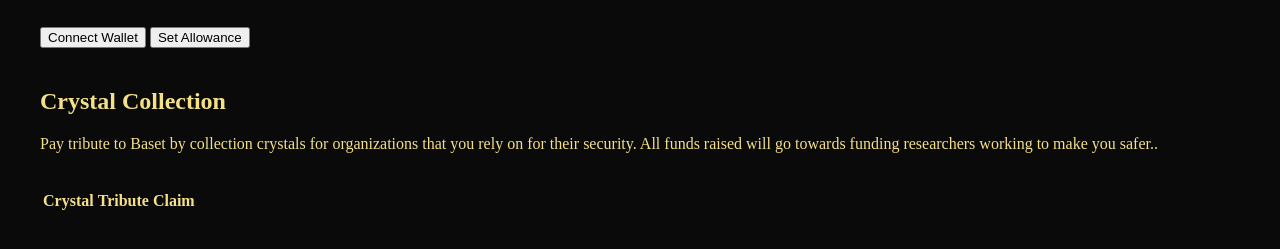
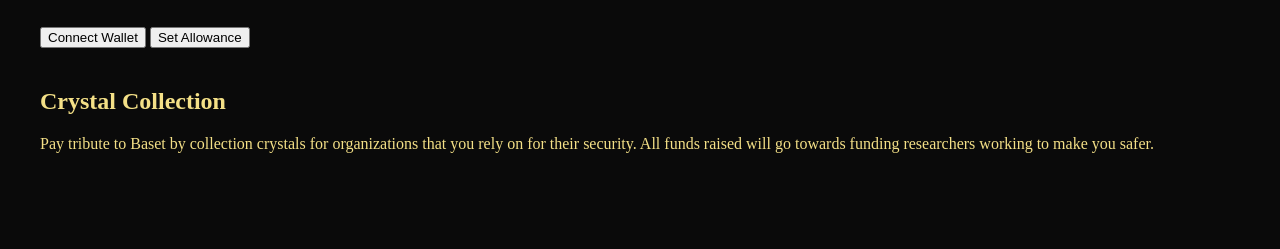
Before and after one commit to pierce403/bastet, a plain HTML site: page tribute.html in a window 1280 px wide. Shown: the part 111-360 px from the top of the page. Drawn offline with Linux system fonts and the light colour scheme; a script that the page names is missing.

Commit message:
hide the table sometimes

```diff
--- a/tribute.html
+++ b/tribute.html
@@ -36,10 +36,10 @@
             <section class="nft-purchase">
                 <h2>Crystal Collection</h2>
                 Pay tribute to Baset by collection crystals for organizations that you rely on for their security. All
-                funds raised will go towards funding researchers working to make you safer..
+                funds raised will go towards funding researchers working to make you safer.
 
-                <br><br><br>
-                <table id="nft-table">
+                <br><br>
+                <table id="nft-table" hidden="true">
                     <thead>
                         <tr>
                             <th>Crystal</th>
--- a/tribute.js
+++ b/tribute.js
@@ -94,6 +94,9 @@ async function refreshPrices() {
     const orgs = ["Ethereum", "Google", "Amazon", "Apple", "Microsoft"];
     const nftList = document.getElementById('nft-list');
 
+    // unhide the table
+    nftList.hidden = false;
+
     for (let i = 0; i < orgs.length; i++) {
         const org = orgs[i];
         const nftRow = document.createElement('tr');
```
